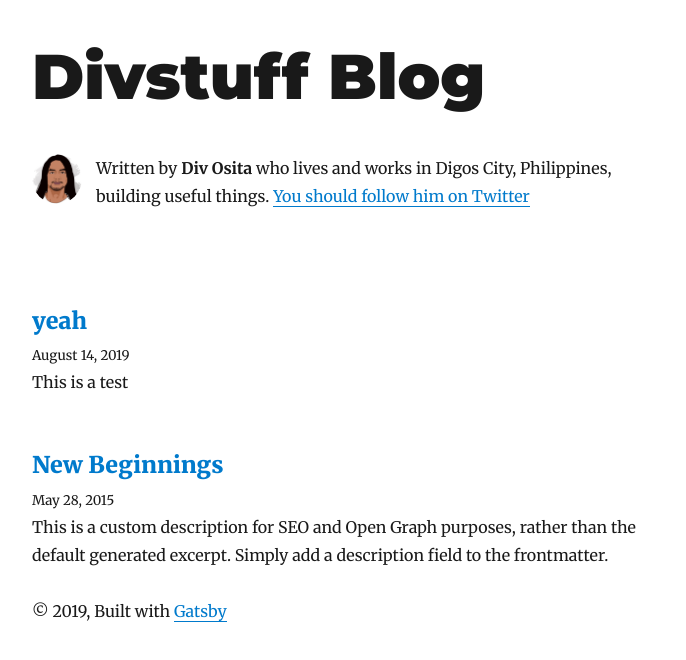
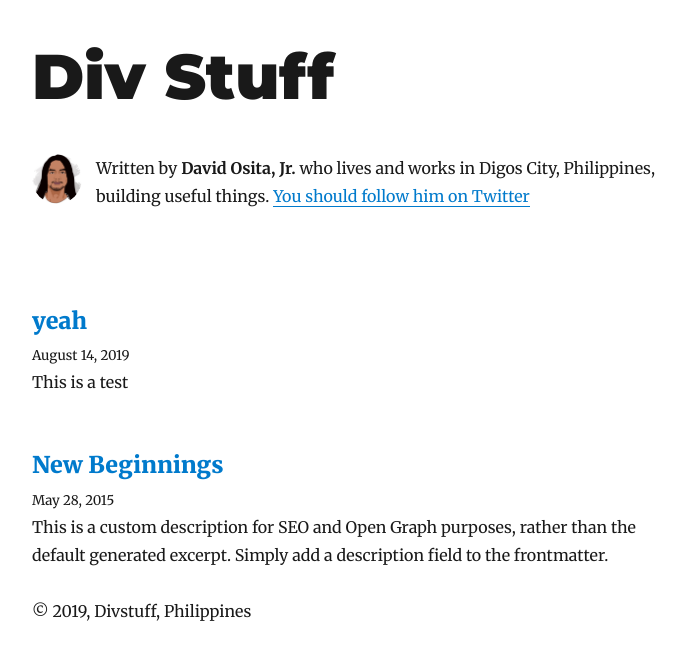
Before and after one commit to dojsys/myblog, a Gatsby site: page / in a window 1280 px wide. Shown: the whole page, without its empty margins (293-979 px from the left). Built offline with nearby package versions, Linux system fonts and the light colour scheme; Gatsby itself is replaced by a stand-in of ours; some packages are replaced by stand-ins of ours.

Commit message:
update config

```diff
--- a/gatsby-config.js
+++ b/gatsby-config.js
@@ -1,7 +1,7 @@
 module.exports = {
   siteMetadata: {
-    title: `Divstuff Blog`,
-    author: `Div Osita`,
+    title: `Div Stuff`,
+    author: `David Osita, Jr.`,
     description: `A starter blog demonstrating what Gatsby can do.`,
     siteUrl: `https://gatsby-starter-blog-demo.netlify.com/`,
     social: {
--- a/src/components/layout.js
+++ b/src/components/layout.js
@@ -63,9 +63,7 @@ class Layout extends React.Component {
         <header>{header}</header>
         <main>{children}</main>
         <footer>
-          © {new Date().getFullYear()}, Built with
-          {` `}
-          <a href="https://www.gatsbyjs.org">Gatsby</a>
+          © {new Date().getFullYear()}, Divstuff, Philippines
         </footer>
       </div>
     )
```
